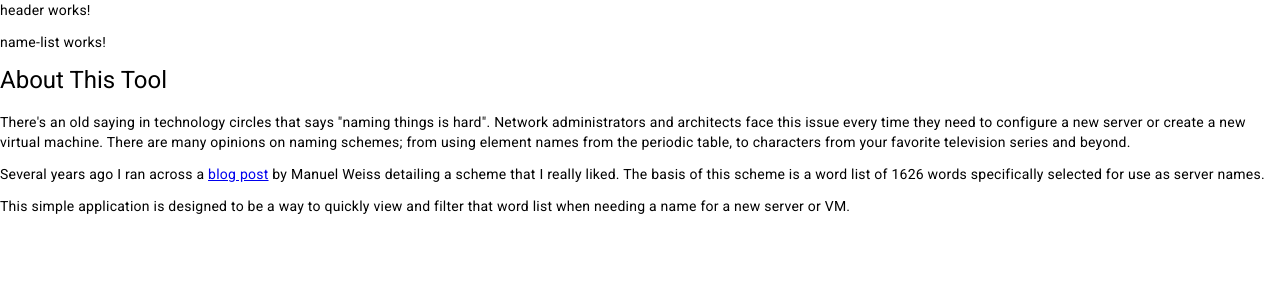
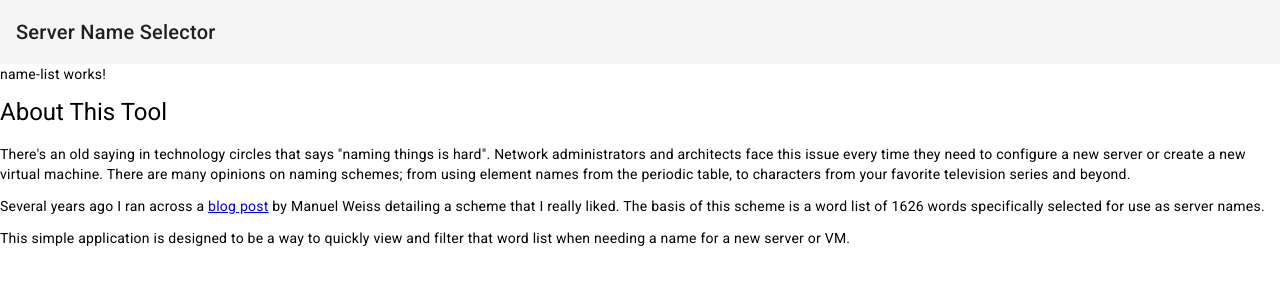
Before and after one commit to dskaggs/server-names, an Angular app: page / in a window 1280 px wide. Shown: the top 300 px of the page. Built offline with nearby package versions, Linux system fonts and the light colour scheme.

Commit message:
Added basic Mat Toolbar

```diff
--- a/src/app/header/header.component.html
+++ b/src/app/header/header.component.html
@@ -1 +1 @@
-<p>header works!</p>
+<mat-toolbar>Server Name Selector</mat-toolbar>
```
